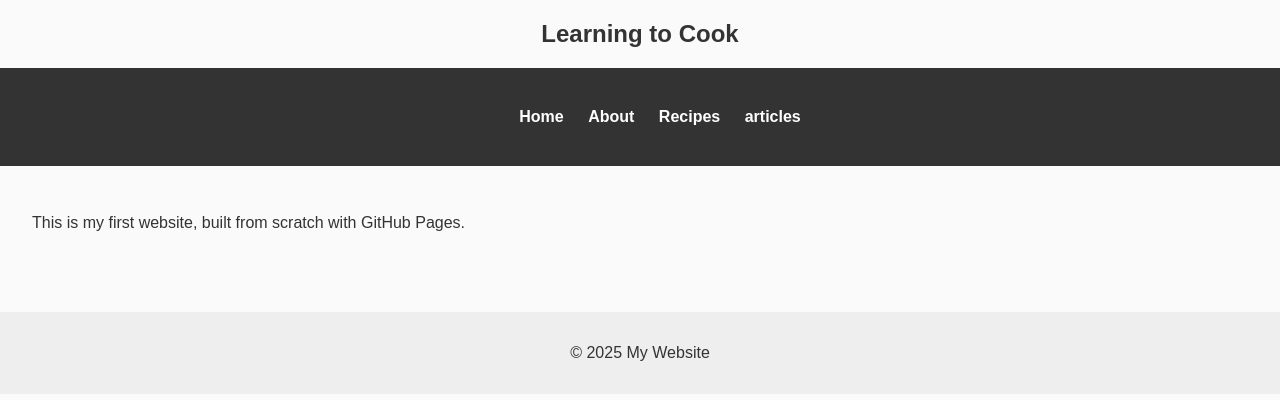
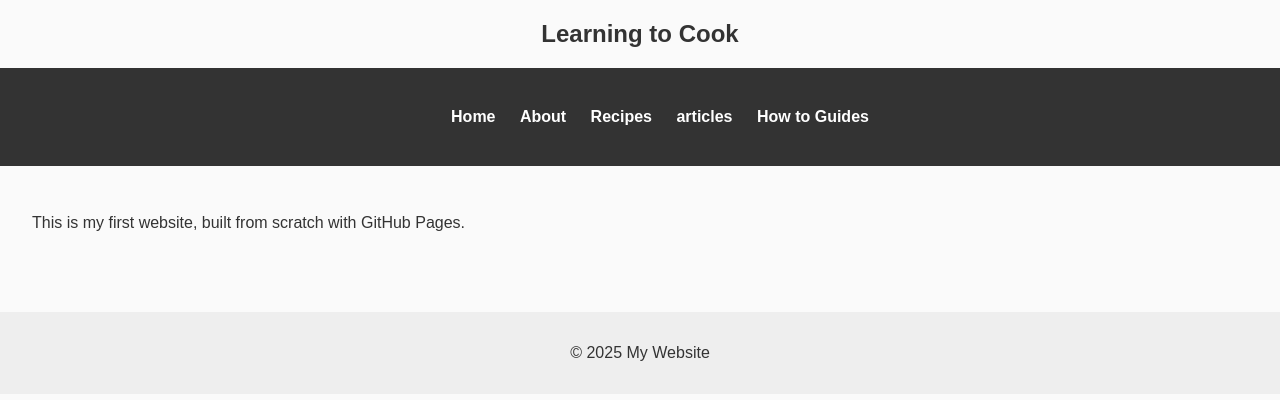
Before and after one commit to Search-Engine-Optimist/Learning-To-Cook, a website: page index.html in a window 1280 px wide. Drawn offline with Linux system fonts and the light colour scheme.

Commit message:
Update index.html

```diff
--- a/index.html
+++ b/index.html
@@ -24,6 +24,7 @@
       <a href="/about">About</a>
       <a href="/recipes">Recipes</a>
       <a href="/articles">articles</a>
+      <a href="/articles">How to Guides</a>
     </ul>
   </nav>
 </header>
```
